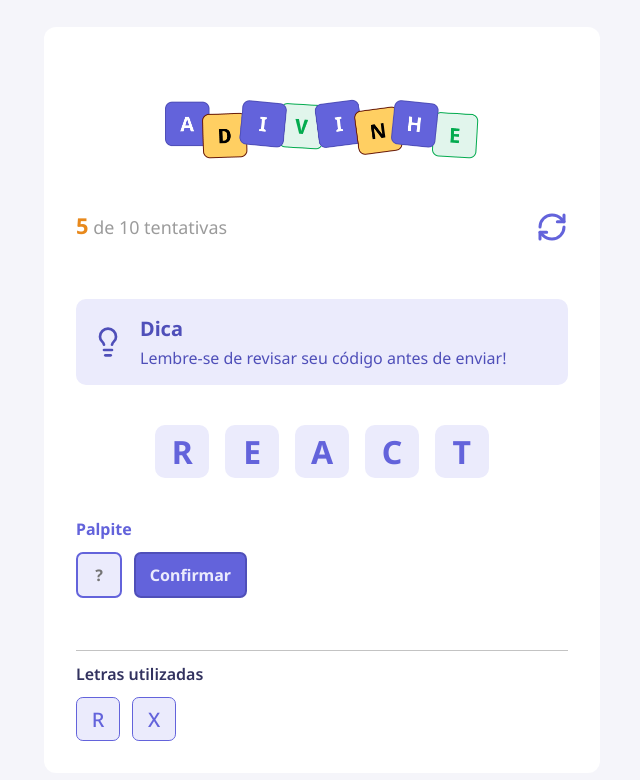
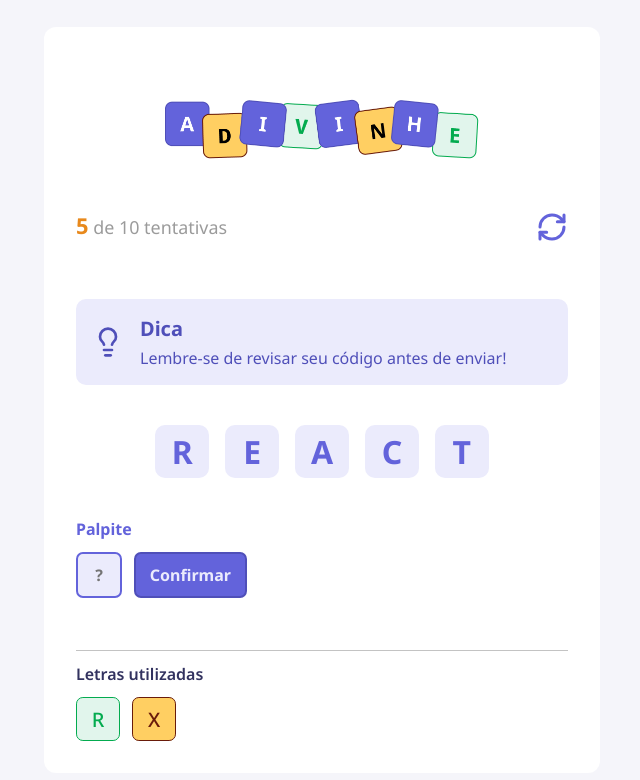
Before and after one commit to Enz0Gabriel/Guessing-Game, a React (Vite) app: page / in a window 1280 px wide. Shown: the top 780 px of the page, without its empty margins (318-958 px from the left). Built offline with nearby package versions, Linux system fonts and the light colour scheme.

Commit message:
Criando Letter Color Variation

```diff
--- a/src/components/Letter/index.tsx
+++ b/src/components/Letter/index.tsx
@@ -3,13 +3,16 @@ import styles from './styles.module.css'
 type Props = {
   value?: string
   size?: "default" | "small"
+  color?: "default" | "correct" | "wrong"
 }
 
-export function Letter({ value = "", size = "default" }: Props) {
+export function Letter({ value = "", size = "default", color = "default" }: Props) {
   return (
     <div className={`
     ${styles.container}
     ${size === "small" && styles.containerSmall}
+    ${color === "correct" && styles.containerCorrect}
+    ${color === "wrong" && styles.containerWrong}
     `}>
       <span>{value}</span>
     </div>
--- a/src/components/Letter/styles.module.css
+++ b/src/components/Letter/styles.module.css
@@ -24,3 +24,15 @@
   font-size: 1.25rem;
   font-weight: 500;
 }
+
+.containerCorrect {
+  background-color: #e1f5ec;
+  border-color: #03ab4f;
+  color: #03ab4f;
+}
+
+.containerWrong {
+  background-color: #ffcf62;
+  border-color: #691b0a;
+  color: #691b0a;
+}
--- a/src/components/LettersUsed/index.tsx
+++ b/src/components/LettersUsed/index.tsx
@@ -9,8 +9,8 @@ export function LettersUsed() {
       <h5>Letras utilizadas</h5>
 
       <div>
-        <Letter size="small" value="R" />
-        <Letter size="small" value="X" />
+        <Letter color="correct" size="small" value="R" />
+        <Letter color="wrong" size="small" value="X" />
       </div>
     </div>
   )
```
